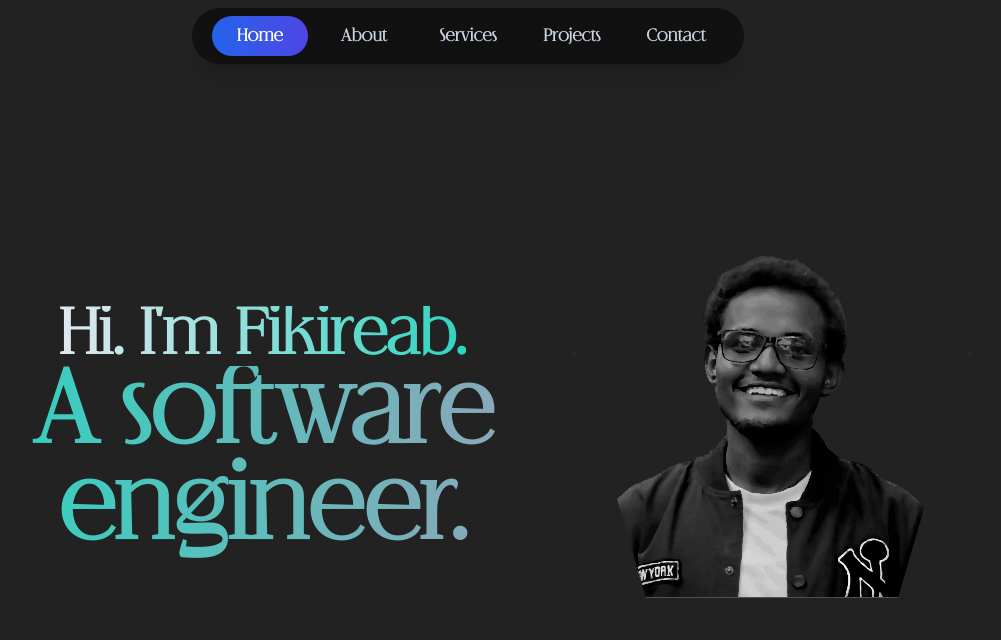
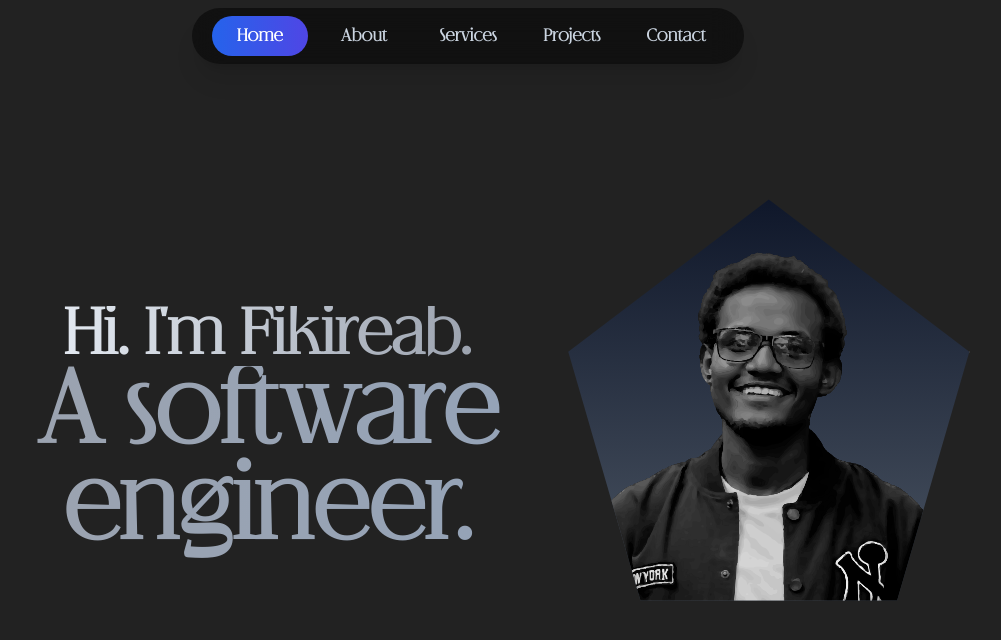
Before and after one commit to fikireab-m/personal-website, a React (Vite) app: page / in a window 1280 px wide. Shown: the top 640 px of the page, without its empty margins (172-1173 px from the left). Built offline with nearby package versions, Linux system fonts and the light colour scheme.

Commit message:
custome svg

```diff
--- a/src/pages/Hero.tsx
+++ b/src/pages/Hero.tsx
@@ -9,11 +9,11 @@ const Hero = () => {
   }
   return (
     <LazyMotion features={domAnimation}>
-      <m.div id="home" className="w-full md:h-screen bg-[radial-gradient(ellipse_at_top,_var(--tw-gradient-stops))] from-from-blue-600  via-gray-900 to-slate-900 text-white flex justify-center md:items-center"
+      <m.div id="home" className="w-full select-none md:h-screen bg-[radial-gradient(ellipse_at_top,_var(--tw-gradient-stops))] from-from-blue-600  via-gray-900 to-slate-900 text-white flex justify-center md:items-center"
         animate={{ opacity: 1 }}>
-        <div className="w-full xl:w-10/12 py-16 lg:px-8 block md:flex gap-4 justify-center items-center">
+        <div className="w-full xl:w-10/12 py-16 lg:px-8 block md:flex justify-center items-center">
           <div className="w-full md:w-3/5 pt-16 flex flex-col justify-center items-center">
-            <motion.h1 className="bg-clip-text text-transparent bg-gradient-to-r from-slate-200 to-teal-400 text-5xl xs:text-5xl sm:text-6xl font-black leading-relaxed text-center"
+            <motion.h1 className="bg-clip-text text-transparent bg-gradient-to-r from-slate-200 to-gray-400 text-5xl xs:text-5xl sm:text-6xl font-black leading-relaxed text-center"
               initial={{ y: -1800, opacity: 0 }}
               animate={{ y: 0, opacity: 1.0 }}
               transition={{ duration: 1.0 }}
@@ -24,7 +24,7 @@ const Hero = () => {
                 </span>
               ))}
             </motion.h1>
-            <motion.h1 className="bg-clip-text text-transparent bg-gradient-to-r from-teal-400 to-slate-400 text-5xl xs:text-5xl sm:text-6xl md:text-8xl font-black leading-relaxed text-center"
+            <motion.h1 className="bg-clip-text text-transparent bg-gradient-to-r from-gray-400 to-slate-400 text-5xl xs:text-5xl sm:text-6xl md:text-8xl font-black leading-relaxed text-center"
               initial={{ y: -1800, opacity: 0 }}
               animate={{ y: 0, opacity: 1.0 }}
               transition={{ delay: 0.2, duration: 1.0, ease: 'easeOut' }}
@@ -36,7 +36,7 @@ const Hero = () => {
               ))}
             </motion.h1>
           </div>
-          <motion.div className="w-full md:w-2/5" style={style}
+          <motion.div className="w-full md:w-2/5 bg-gradient-to-b from-slate-900 to-gray-600" style={style}
             initial={{ x: 1800, opacity: 0 }}
             animate={{ x: 0, opacity: 1 }}
             transition={{ delay: 0.2, duration: 1.5, ease: 'easeOut' }}
--- a/src/pages/hero.module.css
+++ b/src/pages/hero.module.css
@@ -1,8 +1,8 @@
 
 .hoverText {
   transition:
-    0.35s font-weight,
-    0.35s color;
+    0.5s font-weight,
+    0.5s color;
 }
 
 .hoverText:hover {
```
